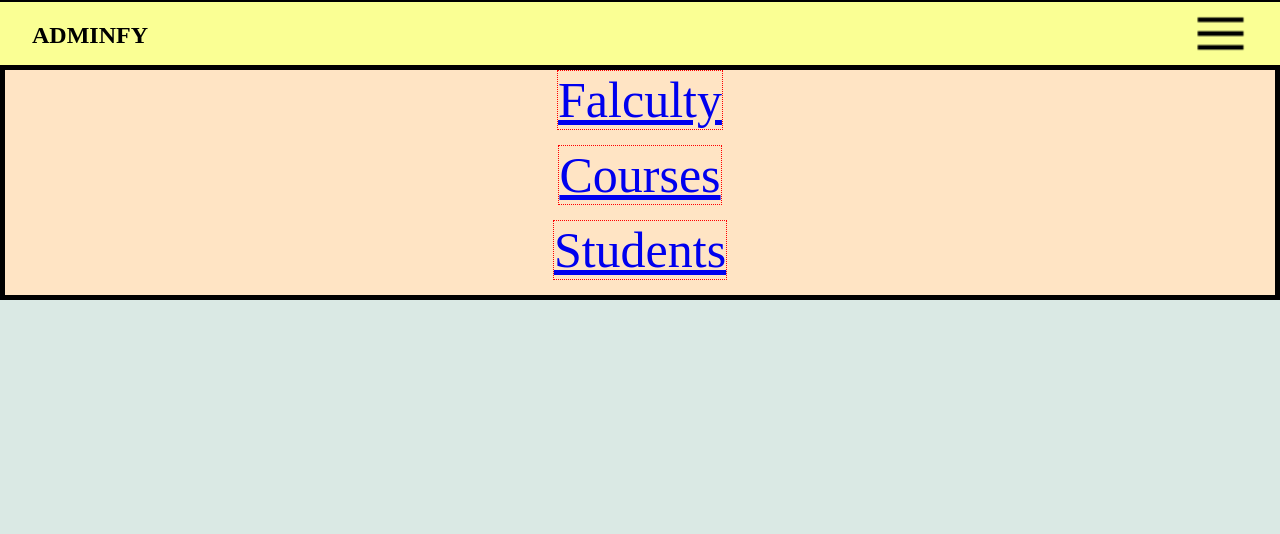
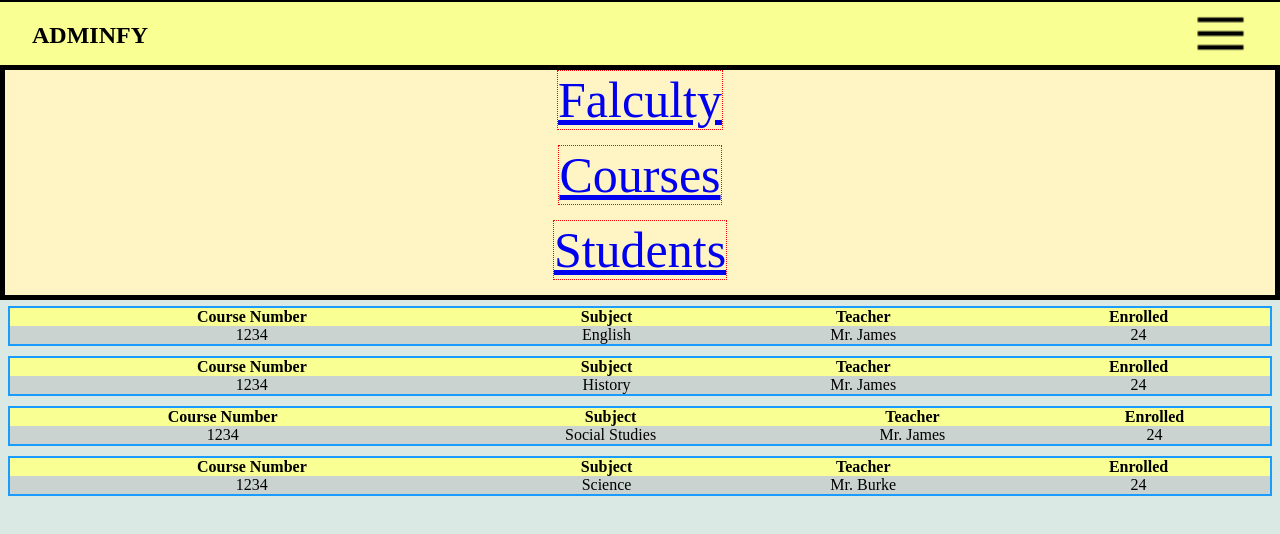
Before and after one commit to JavaniW/adminfy, a React (Create React App) app in the folder clientweb/: page /course in a window 1280 px wide. Shown: the top 534 px of the page. Built offline with nearby package versions, Linux system fonts and the light colour scheme.

Commit message:
More changes

```diff
--- /dev/null
+++ b/clientweb/src/CourseList.tsx
@@ -0,0 +1,34 @@
+import { Course } from "./models/Course";
+
+interface CourseListProps {
+  showSubject: boolean;
+  courses: Course[];
+  subject: string | undefined;
+}
+
+export function CourseList(props: CourseListProps) {
+  return (
+    <>
+      {props.courses
+        .filter((x) => x.subject === props.subject || props.subject === "all")
+        .map((x, idx) => (
+          <table key={idx} className="courses-list-item">
+            <thead>
+              <th>Course Number</th>
+              {props.showSubject && <th>Subject</th>}
+              <th>Teacher</th>
+              <th>Enrolled</th>
+            </thead>
+            <tbody>
+              <tr>
+                <td>{x.courseNumber.toString()}</td>
+                {props.showSubject && <td>{x.subject}</td>}
+                <td>{x.teacher}</td>
+                <td>{"24"}</td>
+              </tr>
+            </tbody>
+          </table>
+        ))}
+    </>
+  );
+}
--- /dev/null
+++ b/clientweb/src/CourseSubject.ts
@@ -0,0 +1,7 @@
+export enum CourseSubject {
+  Math = "Math",
+  History = "History",
+  SocialStudies = "Social Studies",
+  English = "English",
+  Science = "Science",
+}
--- a/clientweb/src/CoursesPage.tsx
+++ b/clientweb/src/CoursesPage.tsx
@@ -1,30 +1,88 @@
-import { useState } from "react";
+import { useEffect, useState } from "react";
 import "./styles/CoursesPage.css";
+import { CourseSubject } from "./CourseSubject";
+import { CourseList } from "./CourseList";
+import { Course } from "./models/Course";
 
 export function CoursesPage() {
+  // const [courses, setCourses] = useState<string[]>([]);
+  const [selectedSubject, setSelectedSubject] = useState<string>("all");
+  const [showSubject, setShowSubject] = useState<boolean>(false);
 
-    // const [courses, setCourses] = useState<string[]>([]);
-    // const [subjects, setsubjects] = useState<string[]>([]);
+  function handleSelectChange(event: React.ChangeEvent<HTMLSelectElement>) {
+    setSelectedSubject(event.target.value);
+  }
 
-    const subjects = [
-        "Math",
-        "English",
-        "Social Studies",
-        "History"
-    ];
+  const courses: Course[] = [
+    {
+      courseNumber: 1234,
+      subject: CourseSubject.Science,
+      teacher: "Mr. James",
+    },
+    {
+      courseNumber: 1234,
+      subject: CourseSubject.Math,
+      teacher: "Mr. James",
+    },
+    {
+      courseNumber: 1234,
+      subject: CourseSubject.English,
+      teacher: "Mr. James",
+    },
+    {
+      courseNumber: 1234,
+      subject: CourseSubject.Math,
+      teacher: "Mr. James",
+    },
+    {
+      courseNumber: 1234,
+      subject: CourseSubject.English,
+      teacher: "Mr. James",
+    },
+    {
+      courseNumber: 1234,
+      subject: CourseSubject.History,
+      teacher: "Mr. James",
+    },
+    {
+      courseNumber: 1234,
+      subject: CourseSubject.SocialStudies,
+      teacher: "Mr. James",
+    },
+    {
+      courseNumber: 1234,
+      subject: CourseSubject.Science,
+      teacher: "Mr. Burke",
+    },
+  ];
 
-    return (
-        <table className="courses-list">
-            <thead>
-                <th>
-                    <select name="subject" id="subject">
-                        <option key={"all"} value={"all"} selected>All</option>
-                        {subjects.map((x, idx) => (
-                            <option key={idx} value={x}>{x}</option>
-                        ))}
-                    </select>
-                </th>
-            </thead>
-        </table>
-    )
+  useEffect(() => {
+    setShowSubject(selectedSubject === "all" ? true : false);
+  }, [selectedSubject]);
+
+  return (
+    <div className="courses-page">
+      <select
+        className="courses-page-select"
+        name="subject"
+        id="subject"
+        onChange={handleSelectChange}
+        value={selectedSubject}
+      >
+        <option key={"all"} value={"all"} selected>
+          All
+        </option>
+        {Object.values(CourseSubject).map((x, idx) => (
+          <option key={idx} value={x}>
+            {x}
+          </option>
+        ))}
+      </select>
+      <CourseList
+        showSubject={showSubject}
+        subject={selectedSubject}
+        courses={courses}
+      />
+    </div>
+  );
 }
--- /dev/null
+++ b/clientweb/src/FacultyList.tsx
@@ -0,0 +1,26 @@
+import { FacultyListItem } from "./FacultyListItem";
+import { Faculty } from "./models/Faculty";
+
+interface FacultyListProps {
+  faculty: Faculty[];
+}
+
+export function FacultyList(props: FacultyListProps) {
+  return (
+    <table className="faculty-list">
+      <thead>
+        <tr>
+          <th></th>
+          <th>Name</th>
+          <th>Subject</th>
+          <th>Grade</th>
+        </tr>
+      </thead>
+      <tbody>
+        {props.faculty.map((x, idx) => (
+          <FacultyListItem key={idx} faculty={x} />
+        ))}
+      </tbody>
+    </table>
+  );
+}
--- a/clientweb/src/FacultyPage.tsx
+++ b/clientweb/src/FacultyPage.tsx
@@ -1,47 +1,30 @@
 // import {useState} from "react";
 import { Faculty } from "./models/Faculty";
-import { FacultyListItem } from "./FacultyListItem";
 import "./styles/FacultyPage.css";
+import { FacultyList } from "./FacultyList";
 
 export function FacultyPage() {
-    const fac : Faculty[] = [
+  const fac: Faculty[] = [
     {
       image: "/spongebob.png",
       name: "Frank",
       subject: "English",
-            grade: 12
+      grade: 12,
     },
     {
       image: "/spongebob.png",
       name: "Sarah",
       subject: "Math",
-            grade: 11
+      grade: 11,
     },
     {
       image: "/spongebob.png",
       name: "Tommy",
       subject: "Social Studies",
-            grade: 12
-        }
+      grade: 12,
+    },
   ];
   // const [faculty, _setFaculty] = useState<Faculty[]>(fac);
 
-
-    return (
-        <table className="faculty-list">
-            <thead>
-                <tr>
-                    <th></th>
-                    <th>Name</th>
-                    <th>Subject</th>
-                    <th>Grade</th>
-                </tr>
-            </thead>
-            <tbody>
-                {
-                    fac.map((x, idx) => <FacultyListItem key={idx} faculty={x}/>)
+  return <FacultyList faculty={fac} />;
 }
-            </tbody>
-        </table>
-    )
-}
--- /dev/null
+++ b/clientweb/src/models/Course.ts
@@ -0,0 +1,5 @@
+export interface Course {
+  teacher: string;
+  courseNumber: Number;
+  subject: string;
+}
--- a/clientweb/src/styles/App.css
+++ b/clientweb/src/styles/App.css
@@ -3,11 +3,13 @@
   border: 0;
   padding: 0;
   box-sizing: border-box;
+  --primary-color: rgb(250, 255, 148);
+  --secondary-color: hsla(0, 0%, 71%, 0.426);
+  --tertiary-color: bisque;
+  --quaternary-color: rgb(255, 244, 196);
+  --app-background-color: rgb(218, 233, 228);
 }
- Link {
-  text-decoration: none;
- }
 
- body {
-  background-color: rgb(218, 233, 228);
- }
+body {
+  background-color: var(--app-background-color);
+}
--- a/clientweb/src/styles/CoursesPage.css
+++ b/clientweb/src/styles/CoursesPage.css
@@ -1,3 +1,22 @@
-.courses-list {
-    margin-top: 20px;
+.courses-page {
+  margin: 1vh 1vh;
 }
+.courses-list-item {
+  text-align: center;
+  border: 2px solid #1a9bfe;
+  margin-top: 10px;
+  width: 100%;
+  border-radius: 20px;
+  border-collapse: collapse;
+}
+
+/* .courses-page-select {
+} */
+
+.courses-list-item td {
+  background-color: var(--secondary-color);
+}
+
+thead {
+  background-color: var(--primary-color);
+}
--- a/clientweb/src/styles/MainNav.css
+++ b/clientweb/src/styles/MainNav.css
@@ -28,11 +28,11 @@
   list-style: none;
   position: absolute;
   top: 65px;
-  border:5px solid black;
+  border: 5px solid black;
   height: auto;
   width: 100%;
   max-width: 100%;
-  background-color: bisque;
+  background-color: rgb(255, 244, 196);
 }
 
 .adminfy-main-nav-item {
@@ -43,7 +43,6 @@
   display: inline block;
   margin-bottom: 15px;
 }
-
 
 .adminfy-main-nav-hamburger-icon {
   position: relative;
```
Also changed, not shown: clientweb/src/StudentsPage.tsx (added, +27 -0 lines). Lines whose indentation alone changed are shown as unchanged.
